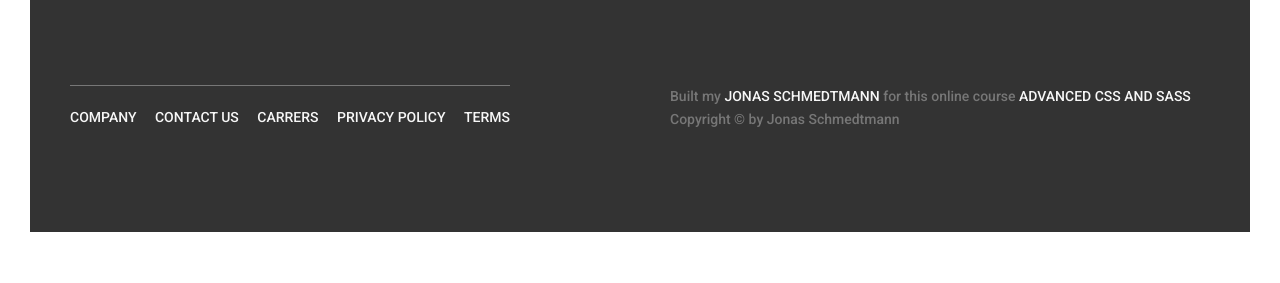
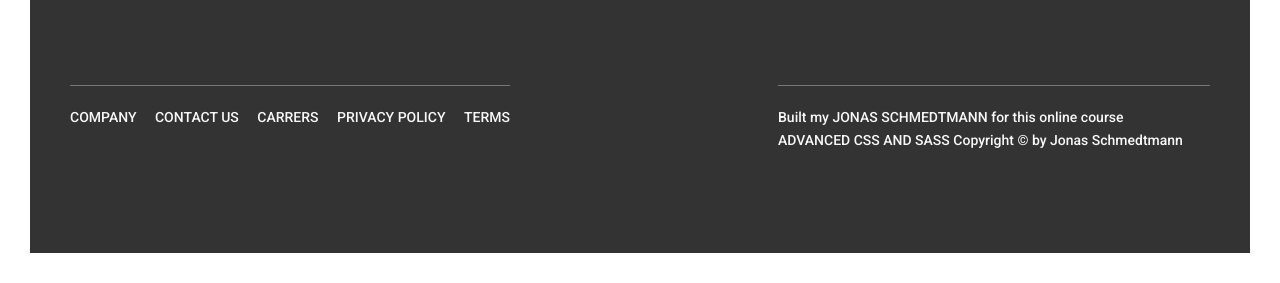
Before and after one commit to kato86/css-and-sass, a website: page index.html in a window 1280 px wide. Shown: the part 5337-5620 px from the top of the page. Before the commit the page ends 5599 px from the top, so only its background shows below. Drawn offline with Linux system fonts and the light colour scheme.

Commit message:
Style copyright

```diff
--- a/sass/layout/_footer.scss
+++ b/sass/layout/_footer.scss
@@ -1,5 +1,6 @@
 .footer {
   background-color: $color-grey-dark-3;
+  color: $color-grey-light-1;
   padding: 10rem 0;
   font-size: 1.4rem;
 
@@ -49,4 +50,11 @@
       transform: rotate(5deg) scale(1.3);
     }
   }
+
+  &__copyright {
+    border-top: 1px solid $color-grey-dark;
+    padding-top: 2rem;
+    width: 80%;
+    float: right;
+  }
 }
```
Also changed, not shown: sass/main.css.
